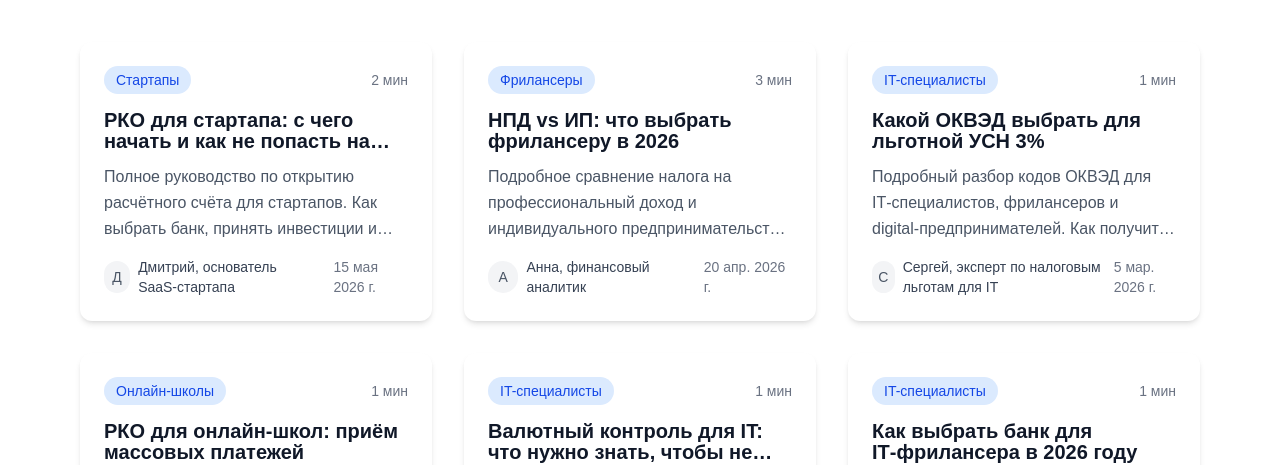
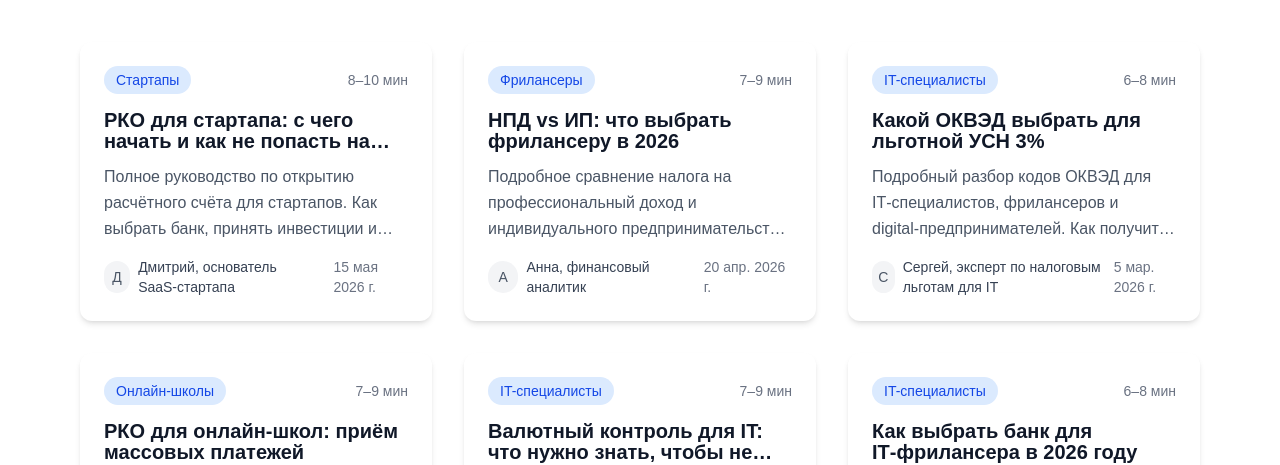
Before and after one commit to on1x-ai/rko-digital, an Astro site: page /blog in a window 1280 px wide. Shown: the part 222-687 px from the top of the page. Built offline with nearby package versions, Linux system fonts and the light colour scheme; Astro itself is replaced by a stand-in of ours; no server answers; a web font is replaced by a local one.

Commit message:
Обновление времени чтения статей
- НПД vs ИП → 8 мин (7-9 мин)
- РКО для стартапа → 9 мин (8-10 мин)
- Онлайн-школы → 8 мин (7-9 мин)
- Валютный контроль → 8 мин (7-9 мин)
- ОКВЭД → 7 мин (6-8 мин)
- Банк для фрилансера → 7 мин (6-8 мин)

Обновлена функция readingTime для поддержки фиксированных значений по slug

```diff
--- a/src/pages/blog/[slug].astro
+++ b/src/pages/blog/[slug].astro
@@ -33,7 +33,7 @@ const post = await getEntry('blog', slug);
 const { Content } = await render(post);
 
 // Вычисляем время чтения
-const readTimeMinutes = readingTime(post.body ?? '');
+const readTimeMinutes = readingTime(post.body ?? '', slug);
 const readTimeDisplay = formatReadingTime(readTimeMinutes);
 ---
 
--- a/src/pages/blog/index.astro
+++ b/src/pages/blog/index.astro
@@ -41,7 +41,7 @@ function getCategory(niche) {
 
     <div class="grid grid-cols-1 md:grid-cols-2 lg:grid-cols-3 gap-8">
       {sortedPosts.map((post) => {
-        const readTimeMinutes = readingTime(post.body);
+        const readTimeMinutes = readingTime(post.body, post.id);
         const readTimeDisplay = formatReadingTime(readTimeMinutes);
         const category = getCategory(post.data.niche);
 
--- a/src/utils/readingTime.ts
+++ b/src/utils/readingTime.ts
@@ -1,9 +1,26 @@
 /**
  * Вычисляет примерное время чтения статьи
  * @param text Текст статьи
- * @returns Время чтения в минутах (точный расчёт по символам без пробелов)
+ * @param slug Опциональный slug статьи для фиксированных значений
+ * @returns Время чтения в минутах
  */
-export function readingTime(text: string): number {
+export function readingTime(text: string, slug?: string): number {
+  // Фиксированные значения для конкретных статей по требованию
+  const fixedTimes: Record<string, number> = {
+    'npd-vs-ip': 8,
+    'rko-dlya-startapa': 9,
+    'rko-dlya-online-shkoly': 8,
+    'valyutnyj-kontrol-dlya-it': 8,
+    'kakoj-okved-vybrat-dlya-lgotnoj-usn-3': 7,
+    'kak-vybrat-bank-dlya-it-frilansera': 7,
+  };
+
+  // Если slug указан и есть фиксированное значение - возвращаем его
+  if (slug && fixedTimes[slug]) {
+    return fixedTimes[slug];
+  }
+
+  // Иначе считаем автоматически
   // Убираем HTML-теги, Markdown синтаксис, компоненты
   const cleanText = text
     .replace(/<[^>]+>/g, ' ') // HTML теги
@@ -23,26 +40,23 @@ export function readingTime(text: string): number {
   // Округляем до десятых, минимум 1 минута
   const rounded = Math.max(1, Math.round(minutes * 10) / 10);
 
-  // Если больше 5 минут, показываем диапазон ±1 минута
-  if (rounded >= 5) {
-    // Возвращаем среднее значение для использования в вычислениях
-    return rounded;
-  }
-
   return rounded;
 }
 
 /**
  * Форматирует время чтения для отображения
  * @param minutes Количество минут
- * @returns Форматированная строка (например "1 мин", "6-8 мин")
+ * @returns Форматированная строка (например "1 мин", "7-9 мин")
  */
 export function formatReadingTime(minutes: number): string {
-  if (minutes >= 5) {
-    // Для длинных статей показываем диапазон
+  if (minutes >= 6) {
+    // Для статей от 6 минут показываем диапазон ±1 минута
     const min = Math.floor(minutes - 1);
     const max = Math.ceil(minutes + 1);
     return `${min}–${max} мин`;
+  } else if (minutes >= 5) {
+    // Для 5 минут показываем "5-6 мин"
+    return "5-6 мин";
   }
 
   // Для коротких статей округляем до целого
```
